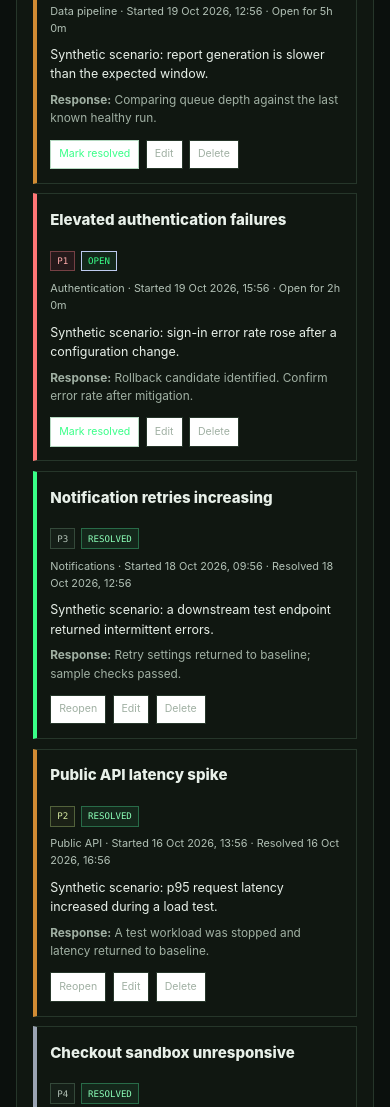
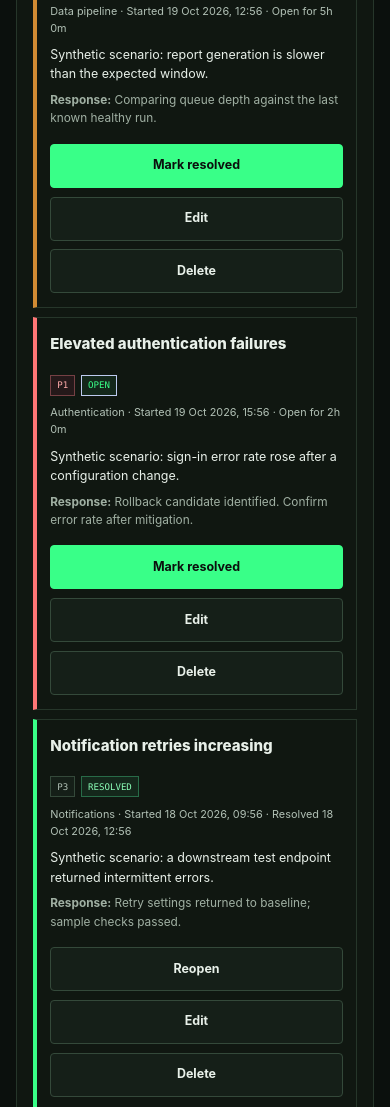
Before and after one commit to tumelodev-arch/IncidentAtlas, a website: page index.html in a window 390 px wide. Shown: the part 1945-3052 px from the top of the page. Drawn offline with Linux system fonts and the light colour scheme.

Commit message:
Improve incident action button hierarchy and accessibility

```diff
--- a/styles.css
+++ b/styles.css
@@ -930,3 +930,82 @@ button:focus-visible,a:focus-visible,input:focus-visible,select:focus-visible,te
     animation: none!important;
   }
 }
+
+
+/* Incident actions: clear hierarchy, strong contrast and comfortable tap targets. */
+.incident-actions {
+  display: flex;
+  flex-wrap: wrap;
+  gap: .55rem;
+  margin-top: 1rem;
+}
+
+.incident-actions button {
+  display: inline-flex;
+  align-items: center;
+  justify-content: center;
+  min-height: 44px;
+  padding: .6rem .85rem;
+  border: 1px solid #34493a;
+  border-radius: 4px;
+  background: #151f18;
+  color: #e8f0e9;
+  font-size: .78rem;
+  font-weight: 700;
+  line-height: 1.2;
+  transition: background-color .15s ease, border-color .15s ease, color .15s ease;
+}
+
+.incident-actions .resolve-button,
+.incident-actions .reopen-button {
+  border-color: #39ff88;
+  background: #39ff88;
+  color: #0b100d;
+}
+
+.incident-actions .resolve-button:hover,
+.incident-actions .reopen-button:hover {
+  border-color: #a1ffc5;
+  background: #a1ffc5;
+  color: #0b100d;
+}
+
+.incident-actions .edit-button:hover {
+  border-color: #39ff88;
+  background: #14271b;
+  color: #39ff88;
+}
+
+.incident-actions .delete-button {
+  border-color: #754044;
+  background: #25191a;
+  color: #ffaaaa;
+}
+
+.incident-actions .delete-button:hover {
+  border-color: #ff7676;
+  background: #3a2022;
+  color: #ffd1d1;
+}
+
+.incident-actions button:focus-visible {
+  outline: 3px solid #e8f0e9;
+  outline-offset: 3px;
+}
+
+@media (max-width: 480px) {
+  .incident-actions {
+    display: grid;
+    grid-template-columns: 1fr;
+  }
+
+  .incident-actions button {
+    width: 100%;
+  }
+}
+
+@media (prefers-reduced-motion: reduce) {
+  .incident-actions button {
+    transition: none;
+  }
+}
```
